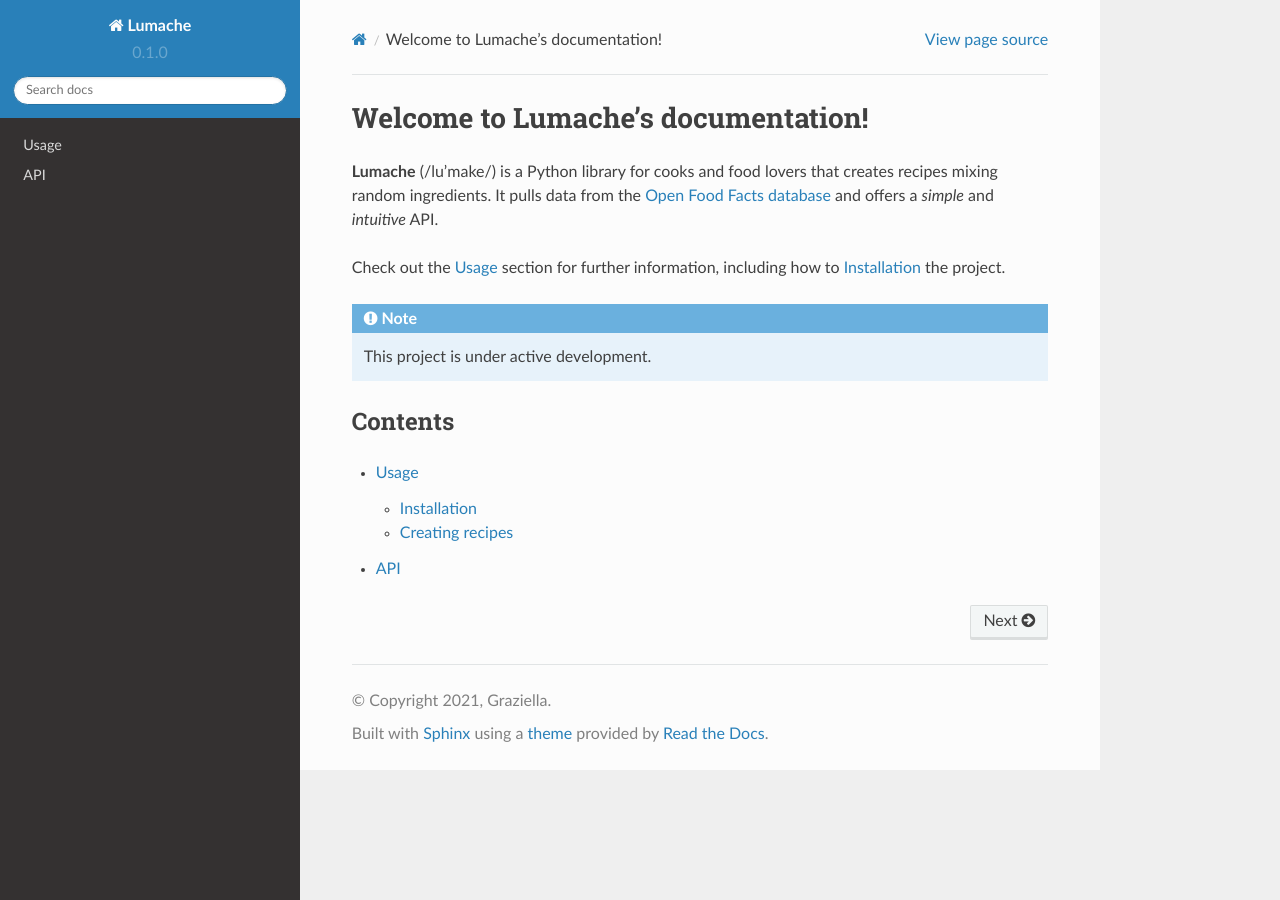
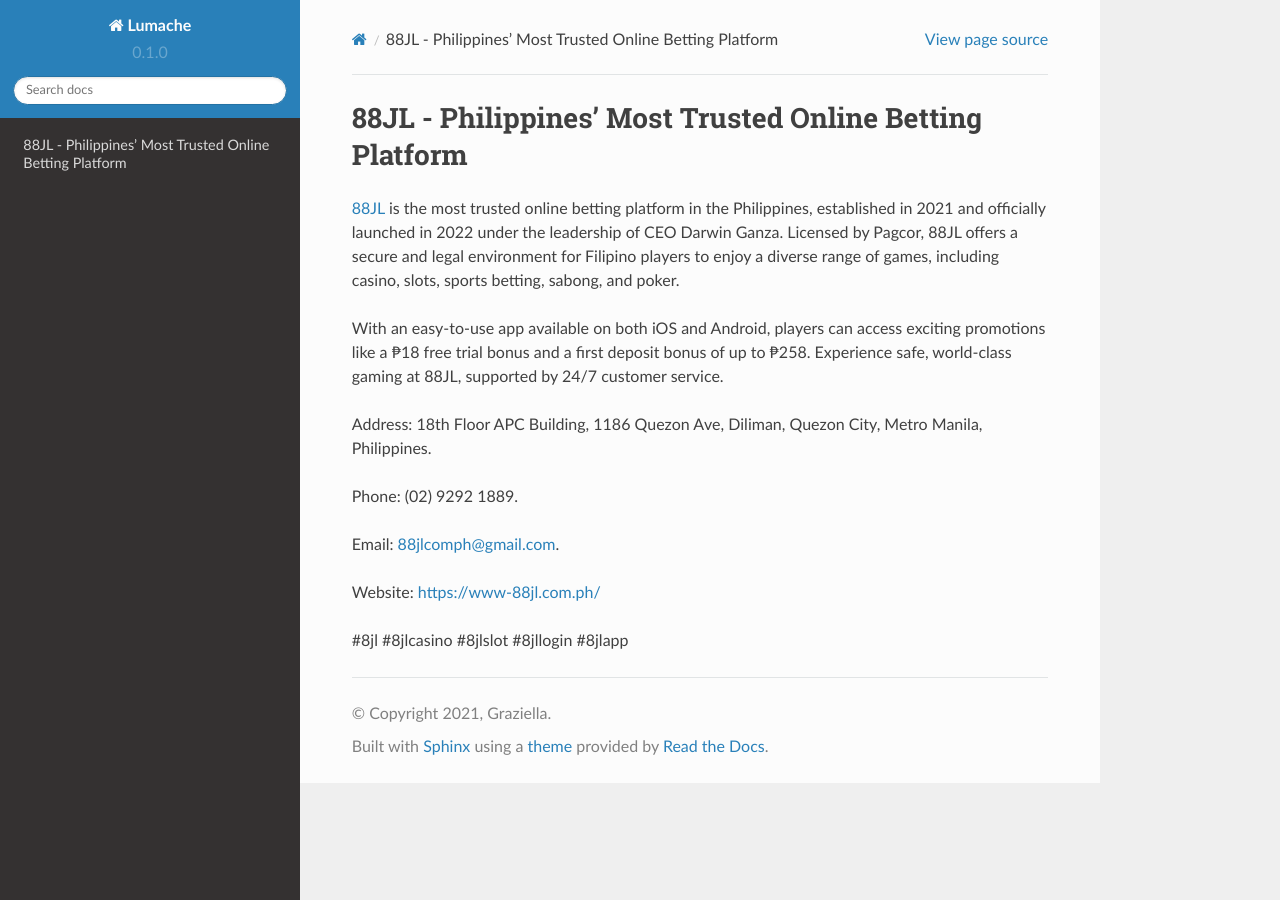
Before and after one commit to luongchanvien962/88jlcomph, a Sphinx documentation site: the page built from docs/source/index.rst, in a window 1280 px wide. Built offline with Sphinx 7.4.7 and the Read the Docs theme 2.0.0, drawn with Linux system fonts in a browser that asks for light colours.

Commit message:
Update index.rst

```diff
--- a/docs/source/index.rst
+++ b/docs/source/index.rst
@@ -1,22 +1,16 @@
-Welcome to Lumache's documentation!
+88JL - Philippines' Most Trusted Online Betting Platform
 ===================================
 
-**Lumache** (/lu'make/) is a Python library for cooks and food lovers
-that creates recipes mixing random ingredients.
-It pulls data from the `Open Food Facts database <https://world.openfoodfacts.org/>`_
-and offers a *simple* and *intuitive* API.
+`88JL <https://www-88jl.com.ph/>`_ is the most trusted online betting platform in the Philippines, established in 2021 and officially launched in 2022 under the leadership of CEO Darwin Ganza. Licensed by Pagcor, 88JL offers a secure and legal environment for Filipino players to enjoy a diverse range of games, including casino, slots, sports betting, sabong, and poker.
 
-Check out the :doc:`usage` section for further information, including
-how to :ref:`installation` the project.
+With an easy-to-use app available on both iOS and Android, players can access exciting promotions like a ₱18 free trial bonus and a first deposit bonus of up to ₱258. Experience safe, world-class gaming at 88JL, supported by 24/7 customer service.
 
-.. note::
+Address: 18th Floor APC Building, 1186 Quezon Ave, Diliman, Quezon City, Metro Manila, Philippines.
 
-   This project is under active development.
+Phone: (02) 9292 1889.
 
-Contents
---------
+Email: 88jlcomph@gmail.com.
 
-.. toctree::
+Website: https://www-88jl.com.ph/
 
-   usage
-   api
+#8jl #8jlcasino #8jlslot #8jllogin #8jlapp
```
